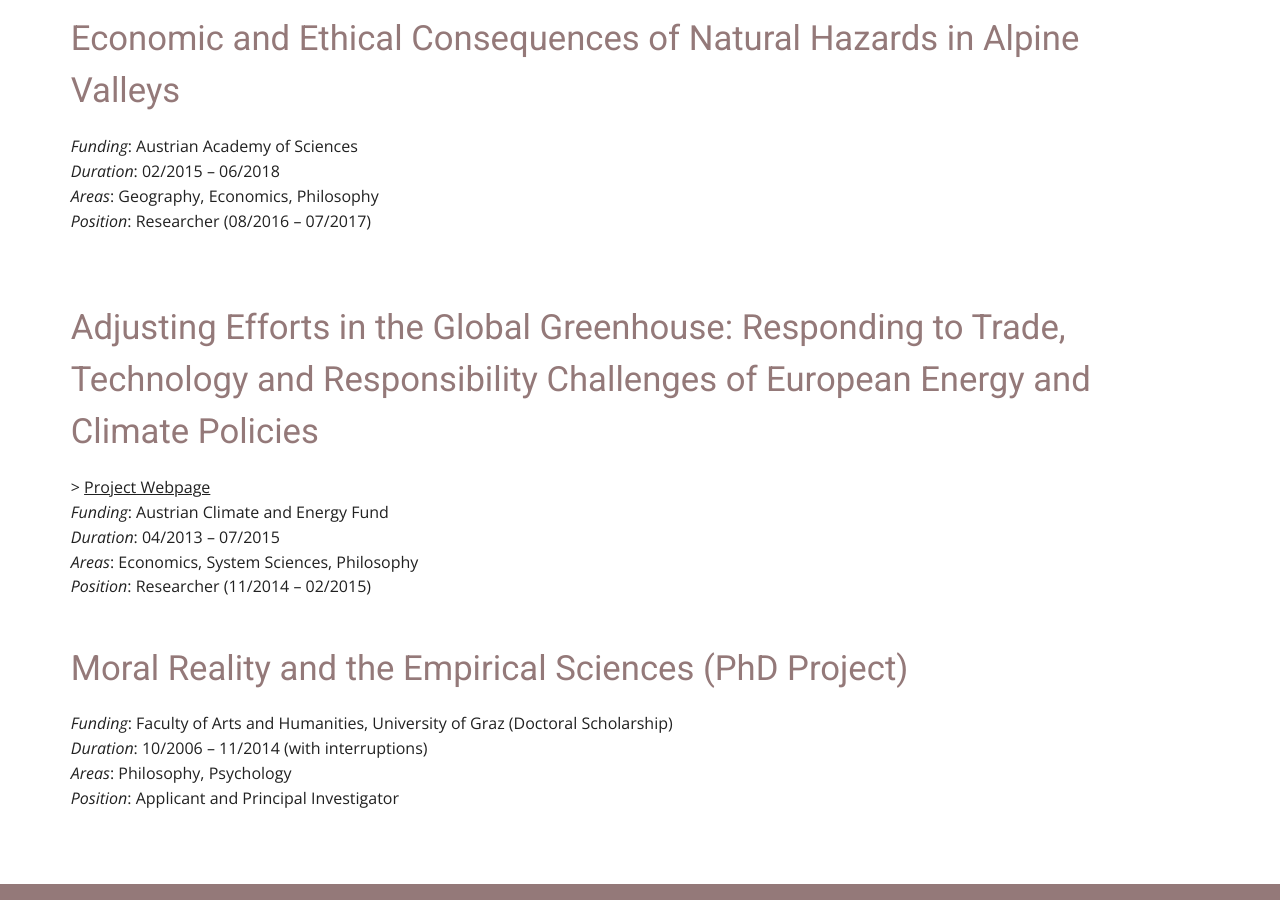
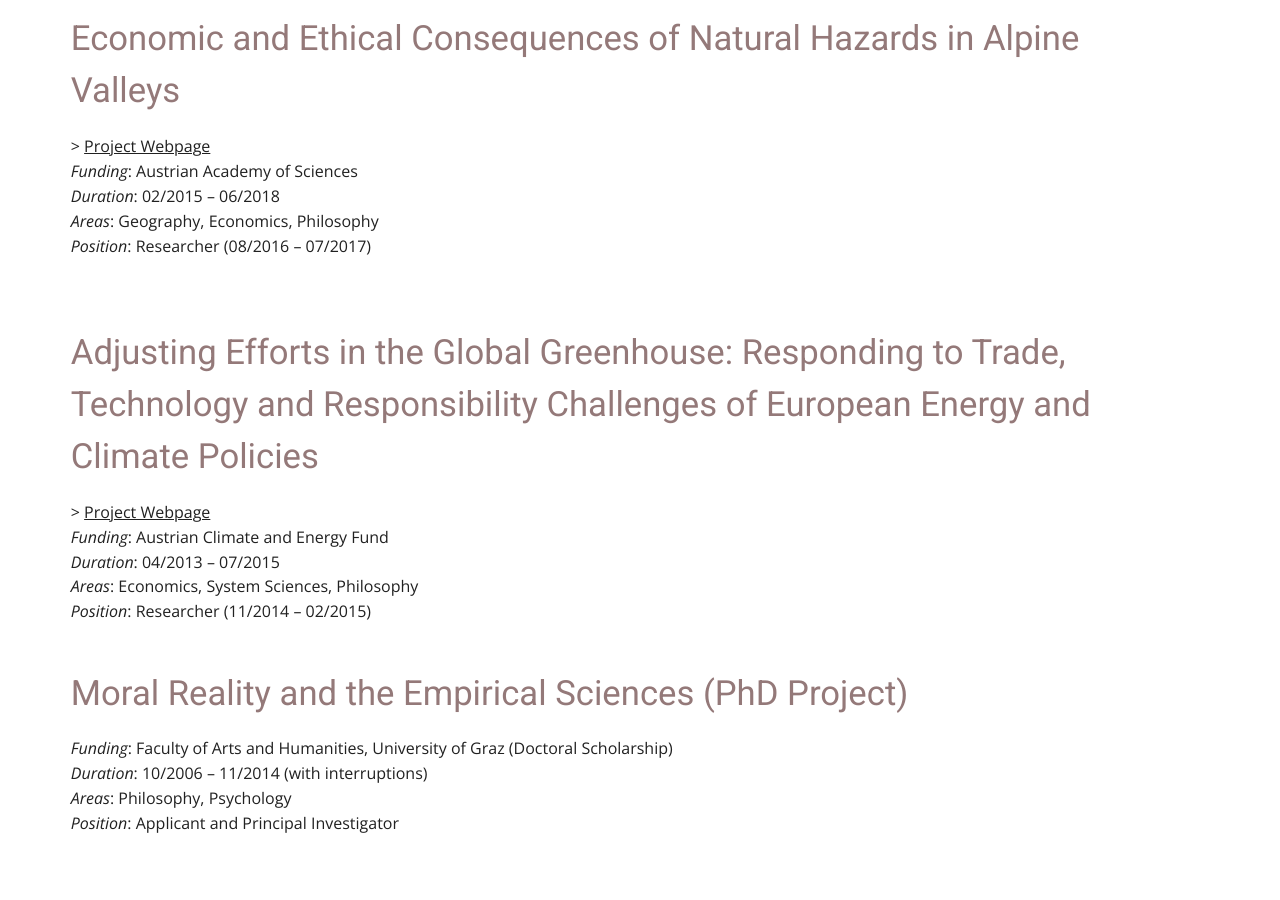
Before and after one commit to poelzler/thomaspoelzler-website, a plain HTML site: page dist/research/projects.html in a window 1280 px wide. Shown: the part 1380-2280 px from the top of the page. Drawn offline with Linux system fonts and the light colour scheme.

Commit message:
Projects: Projektwebseite für Economic and Ethical Consequences
Co-Authored-By: Claude Opus 5.5 <noreply@anthropic.com>
Claude-Session: https://claude.ai/code/session_01T6qL9Nf94VqDwvmhDVCsFq

```diff
--- a/dist/research/projects.html
+++ b/dist/research/projects.html
@@ -62,7 +62,7 @@
     <p>&gt; <a href="https://www.fwf.ac.at/en/research-radar/10.55776/J4163">Project Webpage</a><br><i>Funding</i>: Austrian Science Fund (Erwin Schrödinger Fellowship)<br><i>Duration</i>: 01/2018 – 05/2019<br><i>Areas</i>: Philosophy, Psychology<br><i>Position</i>: Applicant and Principal Investigator</p>
 
     <h2 class="sec">Economic and Ethical Consequences of Natural Hazards in Alpine Valleys</h2>
-    <p><i>Funding</i>: Austrian Academy of Sciences<br><i>Duration</i>: 02/2015 – 06/2018<br><i>Areas</i>: Geography, Economics, Philosophy<br><i>Position</i>: Researcher (08/2016 – 07/2017)<br><br></p>
+    <p>&gt; <a href="https://www.uni-graz.at/en/news/geld-und-leben/">Project Webpage</a><br><i>Funding</i>: Austrian Academy of Sciences<br><i>Duration</i>: 02/2015 – 06/2018<br><i>Areas</i>: Geography, Economics, Philosophy<br><i>Position</i>: Researcher (08/2016 – 07/2017)<br><br></p>
 
     <h2 class="sec lg">Adjusting Efforts in the Global Greenhouse: Responding to Trade, Technology and Responsibility Challenges of European Energy and Climate Policies</h2>
     <p>&gt; <a href="https://old.klimafonds.gv.at/wp-content/uploads/sites/16/20160810RE-ADJUSTEBACRP5B286196KR12AC5K01385.pdf">Project Webpage</a><br><i>Funding</i>: Austrian Climate and Energy Fund<br><i>Duration</i>: 04/2013 – 07/2015<br><i>Areas</i>: Economics, System Sciences, Philosophy<br><i>Position</i>: Researcher (11/2014 – 02/2015)</p>
```
Also changed, not shown: src/pages/projects.html (+1 -1 lines).
